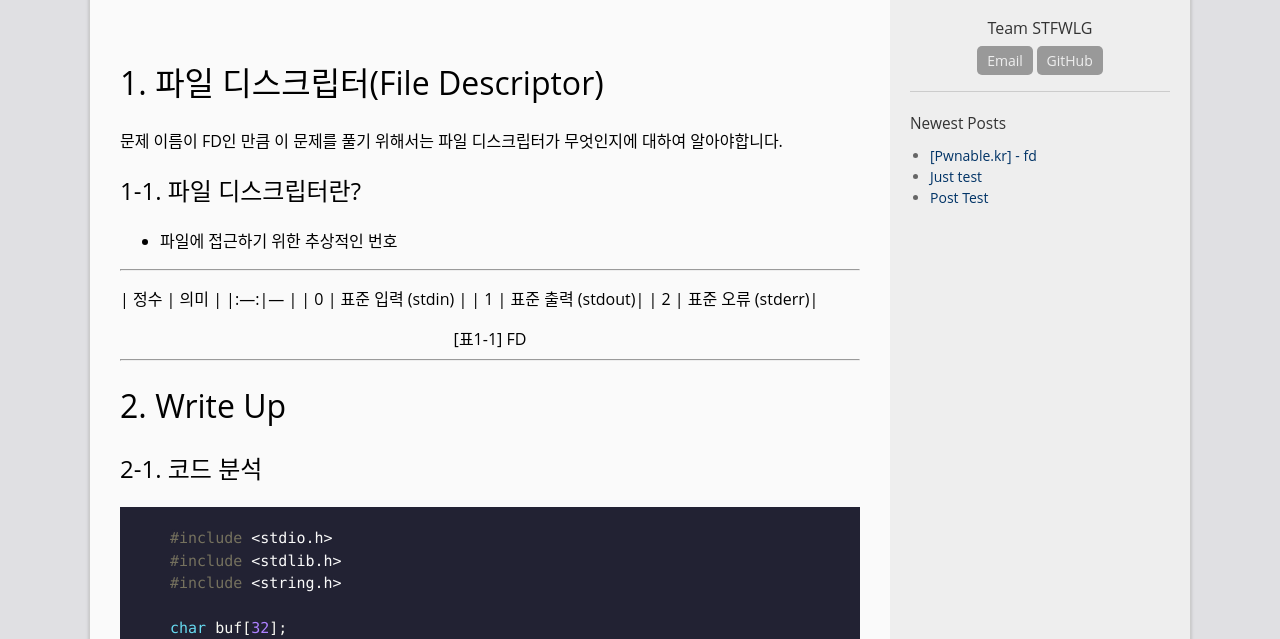
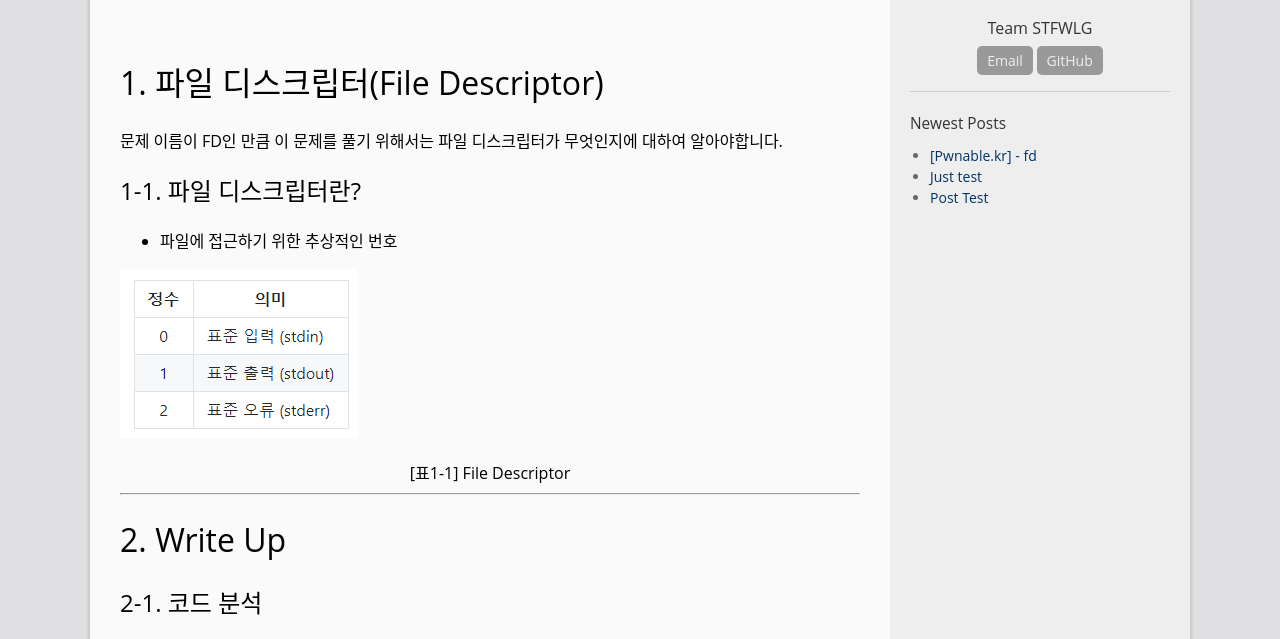
Before and after one commit to UnKN0wnName/stfwlg.github.io, a Jekyll site: the page built from _posts/2018-05-18-pwn-fd.md, in a window 1280 px wide and 900 px high, cut to the strip 261-900 px from the top of the window. Built offline with Jekyll 4.4.1, drawn with Linux system fonts in a browser that asks for light colours.

Commit message:
Update 2018-05-18-pwn-fd.md

```diff
--- a/_posts/2018-05-18-pwn-fd.md
+++ b/_posts/2018-05-18-pwn-fd.md
@@ -14,14 +14,9 @@ tags: UnKN0wnName
 
 * 파일에 접근하기 위한 추상적인 번호
 
-***
-|  정수  |  의미  |
-|:---:|--- |
-| 0 | 표준 입력 (stdin) |
-| 1 | 표준 출력 (stdout)|
-| 2 | 표준 오류 (stderr)|
+![fd_table](/pic/pwnable_kr/fd/fd_table1.png)
 
-<center> [표1-1] FD </center>
+<center> [표1-1] File Descriptor </center>
 
 ***
 
```
